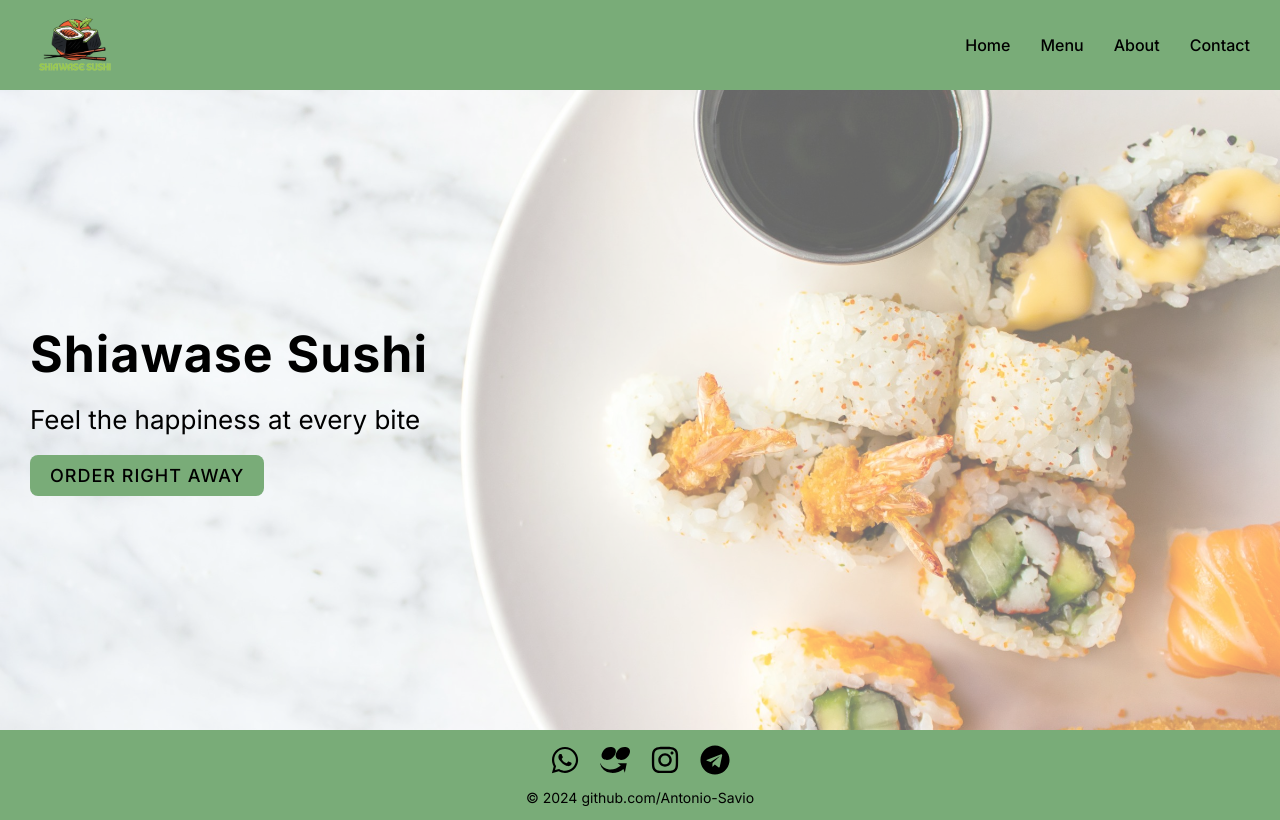
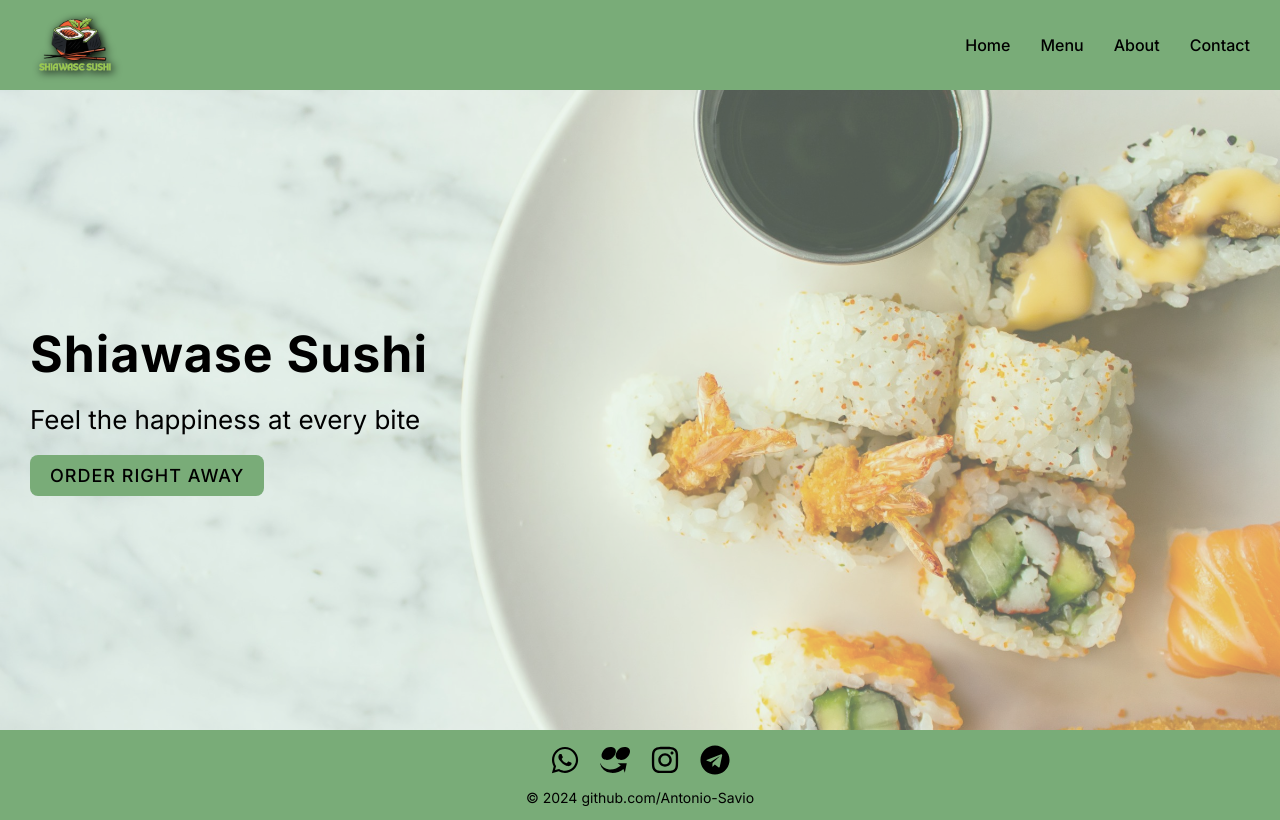
Before and after one commit to Antonio-Savio/sushi-restaurant, a React (Create React App) app: page / in a window 1280 px wide. Built offline with nearby package versions, Linux system fonts and the light colour scheme.

Commit message:
ux improvements

```diff
--- a/src/components/Footer.js
+++ b/src/components/Footer.js
@@ -38,7 +38,7 @@ const BaseBoard = styled.footer`
     ul li svg {
         width: 30px;
         height: 30px;
-        transition: 0.2s;
+        transition: var(--time);
         cursor: pointer;
     }
 
--- a/src/components/MenuItem.js
+++ b/src/components/MenuItem.js
@@ -23,6 +23,7 @@ const Card = styled.div`
 
     &:hover {
         box-shadow: 2px 2px 5px 5px rgba(0, 0, 0, 0.2);
+        transform: scale(1.01);
     }
 
     div {
--- a/src/components/Nav.js
+++ b/src/components/Nav.js
@@ -50,10 +50,16 @@ const Header = styled.header`
 
     a:first-of-type {
         display: flex;
+        transition: var(--time);
+    }
+
+    a:first-of-type:hover {
+        transform: scale(1.03);
     }
 
     img {
         width: 90px;
+        filter: drop-shadow(2px 2px 4px #000);
     }
 
     div:first-of-type {
@@ -71,7 +77,7 @@ const Header = styled.header`
     }
 
     & div:last-child a {
-        transition: 0.2s;
+        transition: var(--time);
     }
 
     & div:last-child a:hover {
--- a/src/pages/Contact.js
+++ b/src/pages/Contact.js
@@ -68,6 +68,7 @@ const Main = styled.main`
         border: none;
         border-radius: 8px;
         box-shadow: 2px 2px 3px 3px rgba(0, 0, 0, 0.2);
+        transition: var(--time);
     }
 
     input:hover, textarea:hover, button:hover {
@@ -81,7 +82,16 @@ const Main = styled.main`
     button {
         background-color: var(--main-color);
         margin-top: 10px;
+        font-family: inherit;
+        font-size: inherit;
+        font-weight: 500;
+        letter-spacing: 1px;
+        text-transform: uppercase;
         cursor: pointer;
+    }
+
+    button:hover {
+        color: #fff;
     }
 
     @media (max-width: 600px) {
--- a/src/pages/Home.js
+++ b/src/pages/Home.js
@@ -32,7 +32,7 @@ const Main = styled.main`
         left: 0;
         width: 100%;
         height: 80vh;
-        background-color: rgba(255, 255, 255, 0.4);
+        background-color: rgba(208, 231, 210, 0.4);
     }
 
     h1 {
@@ -54,7 +54,7 @@ const Main = styled.main`
         background-color: var(--main-color);
         border-radius: 8px;
         cursor: pointer;
-        transition: 0.2s;
+        transition: var(--time);
     }
 
     button:hover{
```
